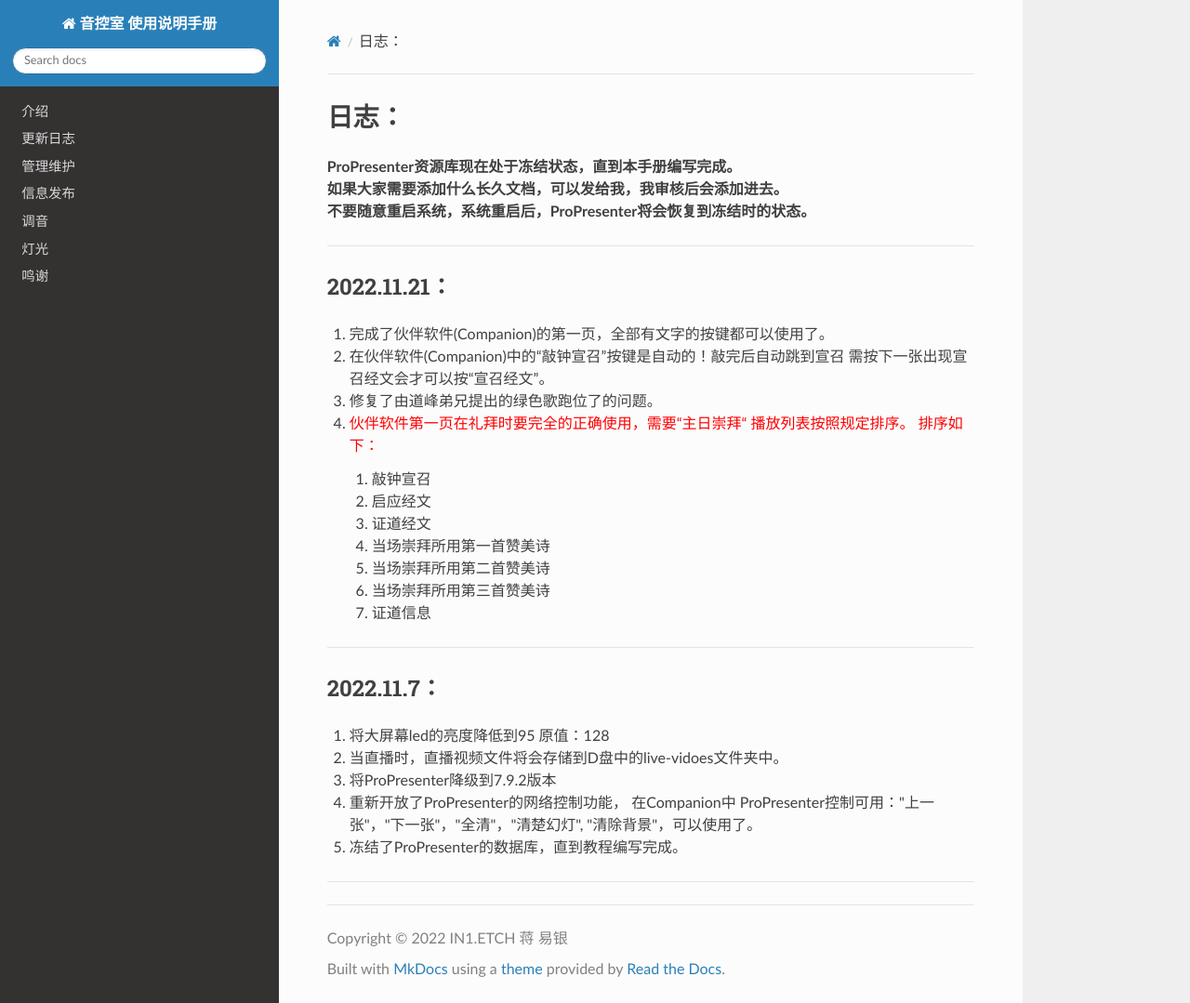
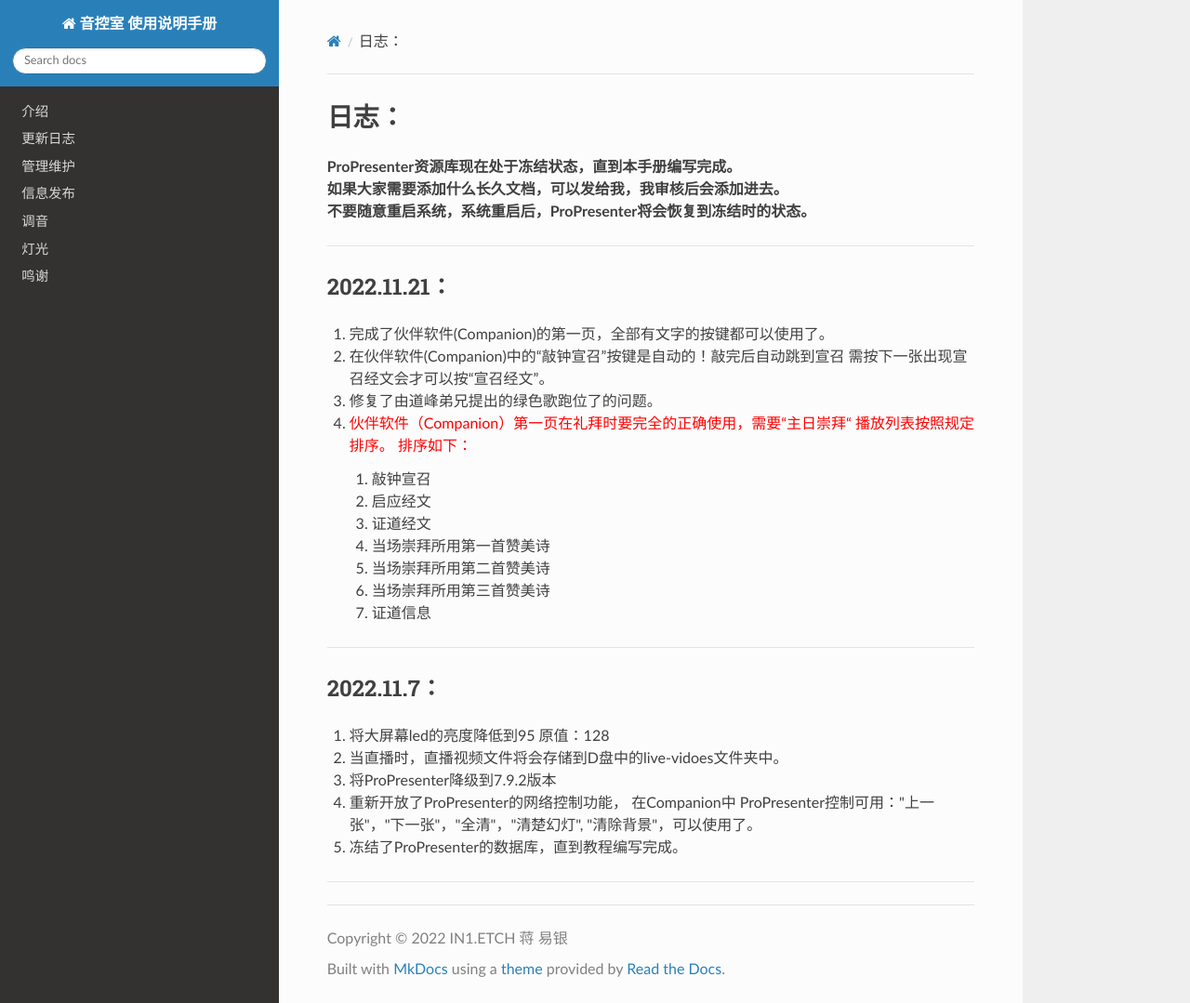
Before and after one commit to Jizyjiang/STX_YK-DOCS, an MkDocs documentation site: the page built from docs/changelog/sxt.md, in a window 1280 px wide and 1079 px high. Shown: the whole window at 93% size. Built offline with MkDocs 1.6.1, drawn with Linux system fonts in a browser that asks for light colours; nearby versions of some CDN libraries.

Commit message:
Update sxt.md

```diff
--- a/docs/changelog/sxt.md
+++ b/docs/changelog/sxt.md
@@ -8,7 +8,7 @@
   1. 完成了伙伴软件(Companion)的第一页，全部有文字的按键都可以使用了。
   2. 在伙伴软件(Companion)中的“敲钟宣召”按键是自动的！敲完后自动跳到宣召 需按下一张出现宣召经文会才可以按“宣召经文”。
   3. 修复了由道峰弟兄提出的绿色歌跑位了的问题。
-  4. <font color='red'> 伙伴软件第一页在礼拜时要完全的正确使用，需要“主日崇拜“ 播放列表按照规定排序。 </font>
+  4. <font color='red'> 伙伴软件（Companion）第一页在礼拜时要完全的正确使用，需要“主日崇拜“ 播放列表按照规定排序。 </font>
       <font color='red'> 排序如下：</font>
      1. 敲钟宣召
      2. 启应经文
```
